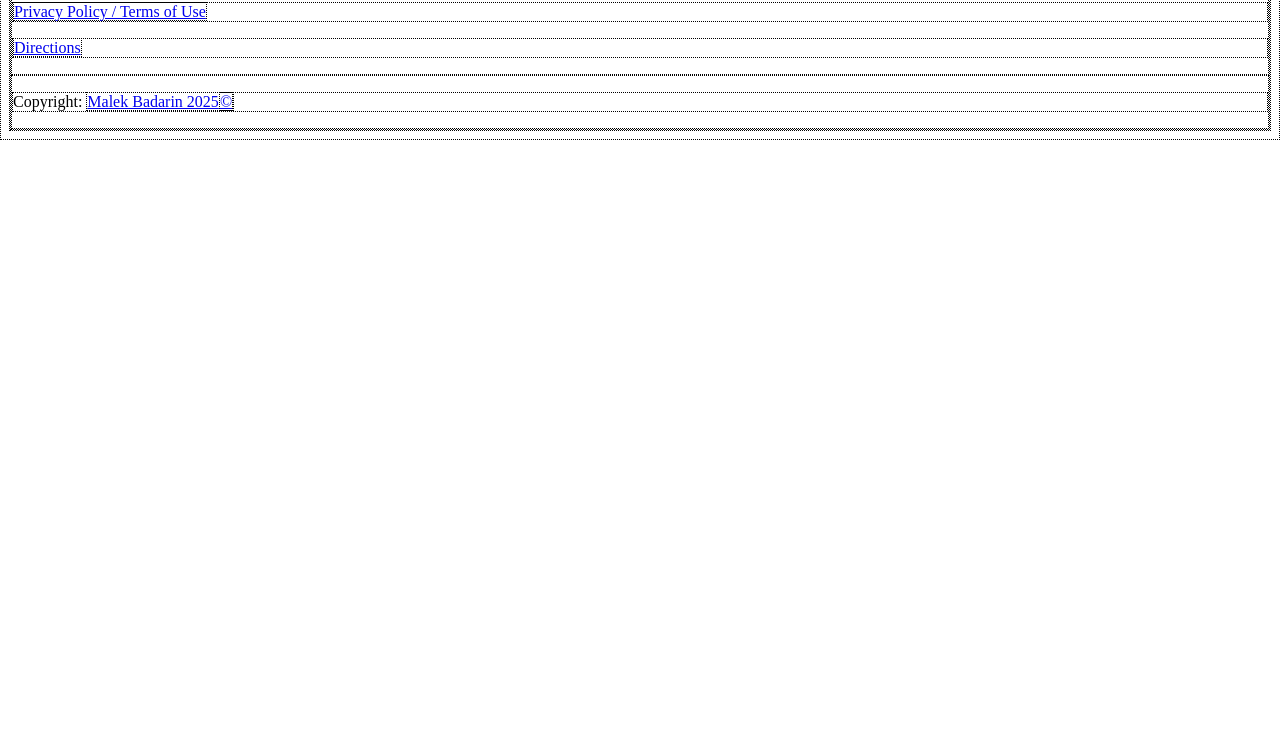
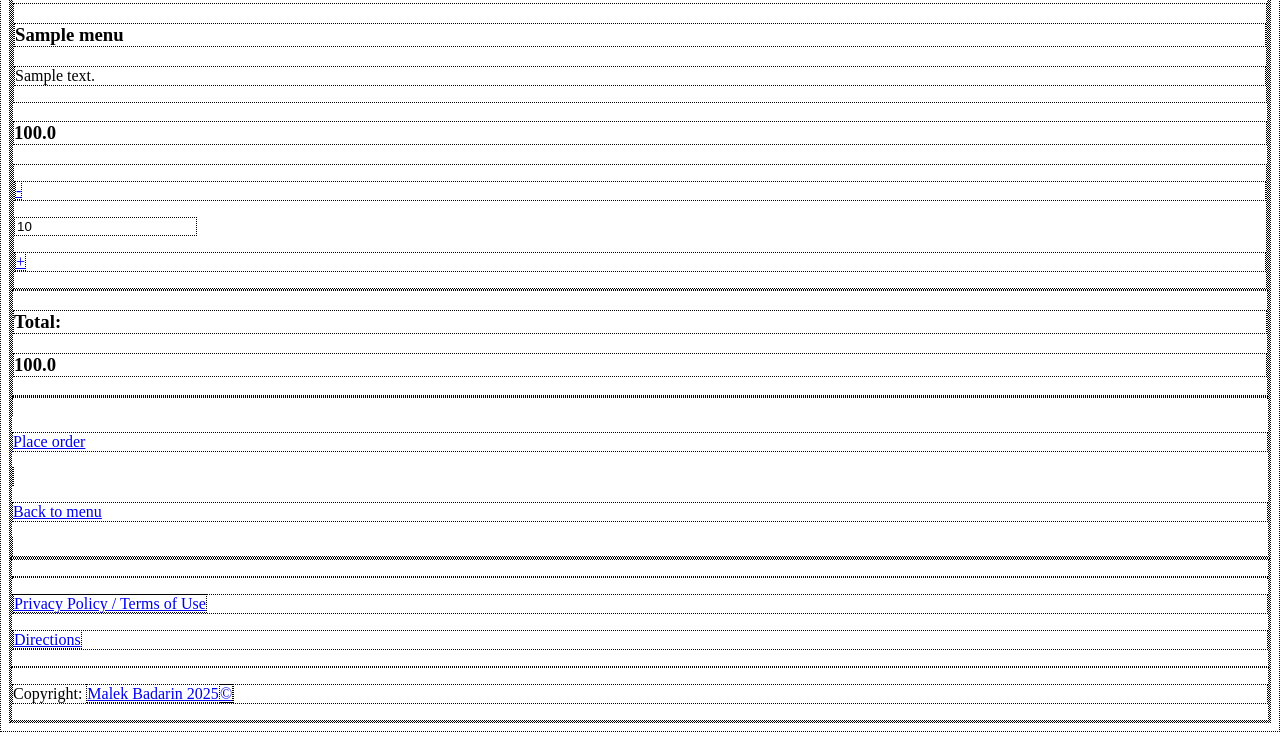
Before and after one commit to malekbadarin/Capstone-Project, a Django app: page /order/review/1 in a window 1280 px wide. Shown: the part 814-1546 px from the top of the page. Before the commit the page ends 954 px from the top, so only its background shows below. Run offline with Django 5.2, Linux system fonts and the light colour scheme; a user stored in the database is signed in; tables that the repository leaves empty hold one stand-in row (values such as "Sample post").

Commit message:
Experiment -and then revert most- on the models. Add UserAddress model. Work on order_review (not finished)

```diff
--- a/capstone/capstone/settings.py
+++ b/capstone/capstone/settings.py
@@ -26,7 +26,6 @@ SECRET_KEY = 'django-insecure-28th9l=ft3do&8hd5h!((6#s#fb4xhr@ek-x19d52ttpofnlho
 DEBUG = True
 
 ALLOWED_HOSTS = []
-
 
 # Application definition
 
--- a/capstone/restaurant/admin.py
+++ b/capstone/restaurant/admin.py
@@ -1,7 +1,8 @@
 from django.contrib import admin
-from .models import Menu, Order, OrderItem
+from .models import Menu, Order, OrderItem, UserAddress
 
 # Register your models here.
 admin.site.register(Menu)
 admin.site.register(Order)
 admin.site.register(OrderItem)
+admin.site.register(UserAddress)
--- a/capstone/restaurant/models.py
+++ b/capstone/restaurant/models.py
@@ -1,7 +1,31 @@
 from django.db import models
 from django.contrib.auth.models import User
 from django.core.validators import MinValueValidator, MaxValueValidator
+
 # Create your models here.
+class UserAddress(models.Model):
+    building = models.CharField(max_length = 25)
+    street = models.CharField(max_length = 25)
+    region = models.CharField(
+        "Region/Neighberhood",
+        max_length = 25,
+        )
+    city = models.CharField(max_length = 25)
+    phone = models.CharField(max_length = 25)
+    email = models.CharField(max_length=25, blank = True)
+    user = models.ForeignKey(
+        User,
+        on_delete = models.CASCADE,
+        )
+
+    def __str__(self):
+        return f'{self.building} {self.street}, {self.region}, {self.city}'
+
+"""
+    def add_address(self, phone, *email, buidling, street, city, country = 'JOR'):
+        new_address_key = len(self.addresses) + 1
+        self.addresses[new_address_key] = UserAddress(phone, *email, buidling, street, city, country = 'JOR') """
+
 class Menu(models.Model):
     name = models.CharField(max_length=50)
     desc = models.TextField(
@@ -25,12 +49,12 @@ class Menu(models.Model):
             ('NA', 'None'),
         )
     )
-    user = models.ForeignKey(
+    """ user = models.ForeignKey(
         User,
         on_delete = models.CASCADE,
         verbose_name = "Owner (has full previliges to edit/delete item)",
         default = 1,
-        )
+        ) """
 
     def __str__(self):
         return f"{self.name} (JOD {self.unit_price})"
@@ -69,6 +93,7 @@ class Order(models.Model):
         validators = [MinValueValidator(1), MaxValueValidator(10)], #Fix number of tables to be able to set it dynamically later on
         )
     user = models.ForeignKey(User, on_delete = models.CASCADE)
+    address = models.ForeignKey(UserAddress, on_delete = models.CASCADE)
 
     @property
     def total(self):
--- a/capstone/restaurant/templates/restaurant/order_review.html
+++ b/capstone/restaurant/templates/restaurant/order_review.html
@@ -1,14 +1,49 @@
 {% extends "restaurant/base.html" %}
 {% load static %}
 
-{% block title %}Review order{% endblock %}
+{% block content %}
+    <main class='container'>
+        <div class='container heading'>
+            <h1>Review Order</h1>
+        </div>
+        {% for item in order.orderitem_set.all %}
+            <div class='container breadcrumbs'>
+                <ul class='container breadcrumbs-list'>
+                    <li class='breadcrumbs-item inactive'><a href="{% url 'order-menu' %}">Menu</a></li>
+                    <li class='breadcrumbs-item active'>Review</li>
+                    <li class='breadcrumbs-item inactive'>Confirmation</li>
+                </ul>
+            </div>
+            <div class='container review-card'>
+                <img class='review-card-img' src="{% static 'restaurant/images/delivery_info/'|add:order.order_type|add:'.png' %}" alt="{{ item.menu_item.name }}">
+                <div class='container review-card-text'>
+                    <h3 class='review-card-name'>{{ item.menu_item.name }}</h3>
+                    <p class='review-card-desc'>{{ item.menu_item.desc }}</p>
+                </div>
+                <h3 class='review-card-subtotal'>{{ item.subtotal }}</h3>
+                <div class='review-card-quantity'>
+                    {% if item.subtotal > 0 %}
+                        <p class='button'><a href="{% url 'remove-item' item.id %}">-</a></p>
+                        <input type="number" class='quantity' name="quantity" min=0 value={{ item.quantity|default:0 }}>
+                        <p class='button'><a href="{% url 'add-item' item.id %}">+</a></p>
+                    {% endif %}
+                </div>
+            </div>
+        {% endfor %}
+        <div class='container total'>
+                <h3>Total:</h3>
+                <h3>{{ order.total }}</h3>
+        </div>
+        <div class='container review-delivery-options'>
+            {% if order.order_type == 'I' %}
 
-{% block main-header %}
-    <h1>Review and place your order</h1>
-{% endblock %}
+            {% elif order.order_type == 'P' %}
 
-{% block content %}
-    <h2>Order summary</h2>
+            {% else %}
+                <input type="" class='input-choice' id="address" name="address" default="{{ user.address }}">
+            {% endif %}
+        </div>
+        {% comment %}
         <table>
             <thead>
                 <tr>
@@ -28,7 +63,8 @@
                     <td>{{ order.total }}
                 </tr>
             </tbody>
-    </table>
+        </table> {% endcomment %}
         <a href = "{% url 'order-confirmation' order.id %}"><p>Place order</p>
         <a href={% url 'order-menu' %}><p>Back to menu</p></a>
+    </main>
 {% endblock %}
```
Also changed, not shown: Wireframe and design specs/Wireframe-order review.png (added), capstone/db.sqlite3 (deleted), capstone/restaurant/migrations/0001_initial.py, capstone/restaurant/migrations/0002_alter_useraddress_email.py (added), capstone/restaurant/migrations/0002_menu_user.py (deleted), capstone/restaurant/migrations/0003_alter_menu_user.py (deleted), capstone/restaurant/migrations/0004_order_rename_unti_price_menu_unit_price_orderitem.py (deleted), capstone/restaurant/migrations/0005_remove_order_confirmation_number_alter_order_status.py (deleted), capstone/restaurant/migrations/0006_order_user.py (deleted), capstone/restaurant/migrations/0007_alter_order_date_placed.py (deleted), capstone/restaurant/migrations/0008_menu_alergens_order_order_type.py (deleted), capstone/restaurant/migrations/0009_alter_order_date_placed.py (deleted), capstone/restaurant/migrations/0010_order_party_order_reservation_time_order_table_no.py (deleted), capstone/restaurant/static/restaurant/images/dishes/burger.png (renamed from capstone/restaurant/static/restaurant/images/burger.png), 2 more files, 1 other file. Lines whose indentation alone changed are shown as unchanged.
